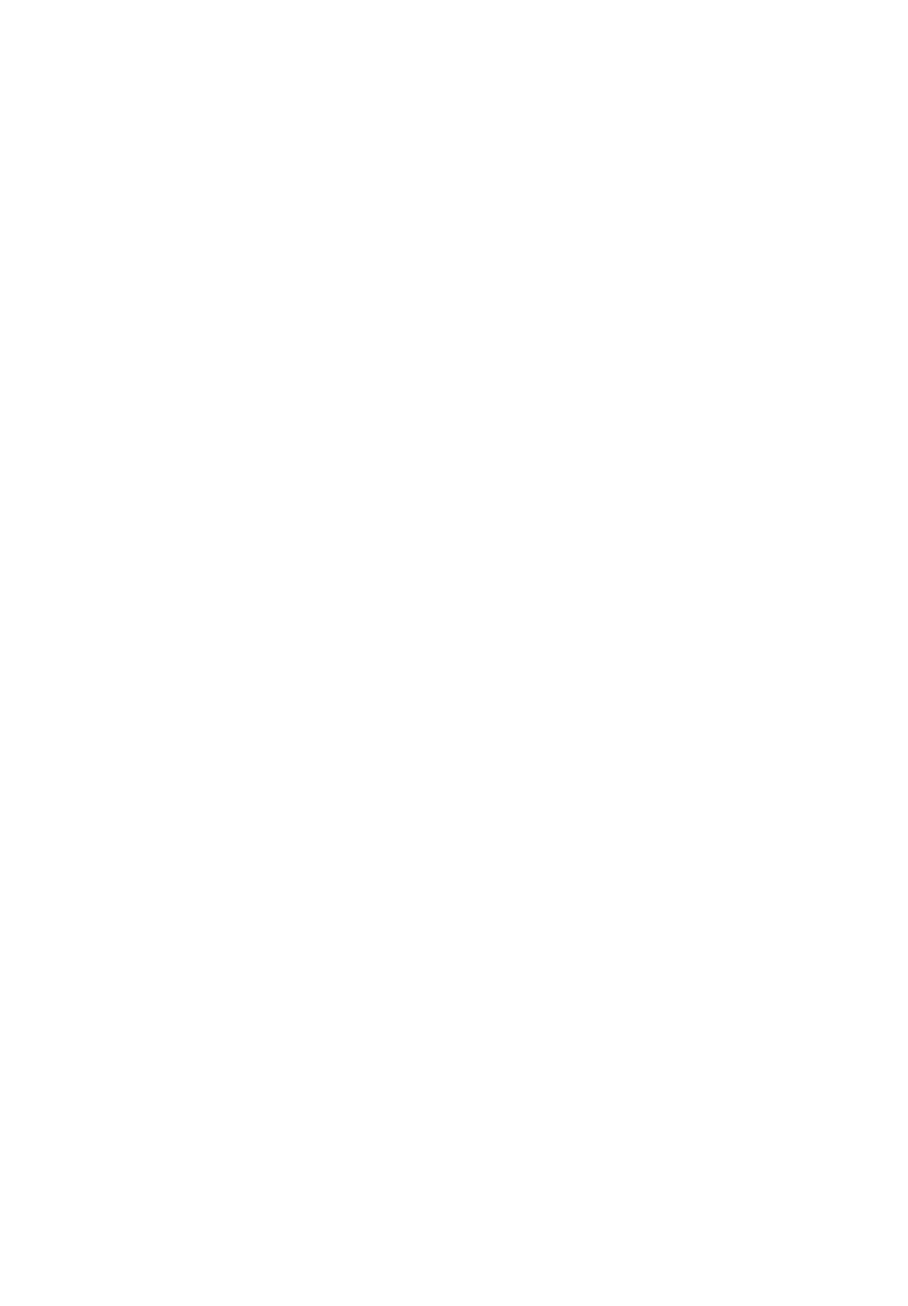
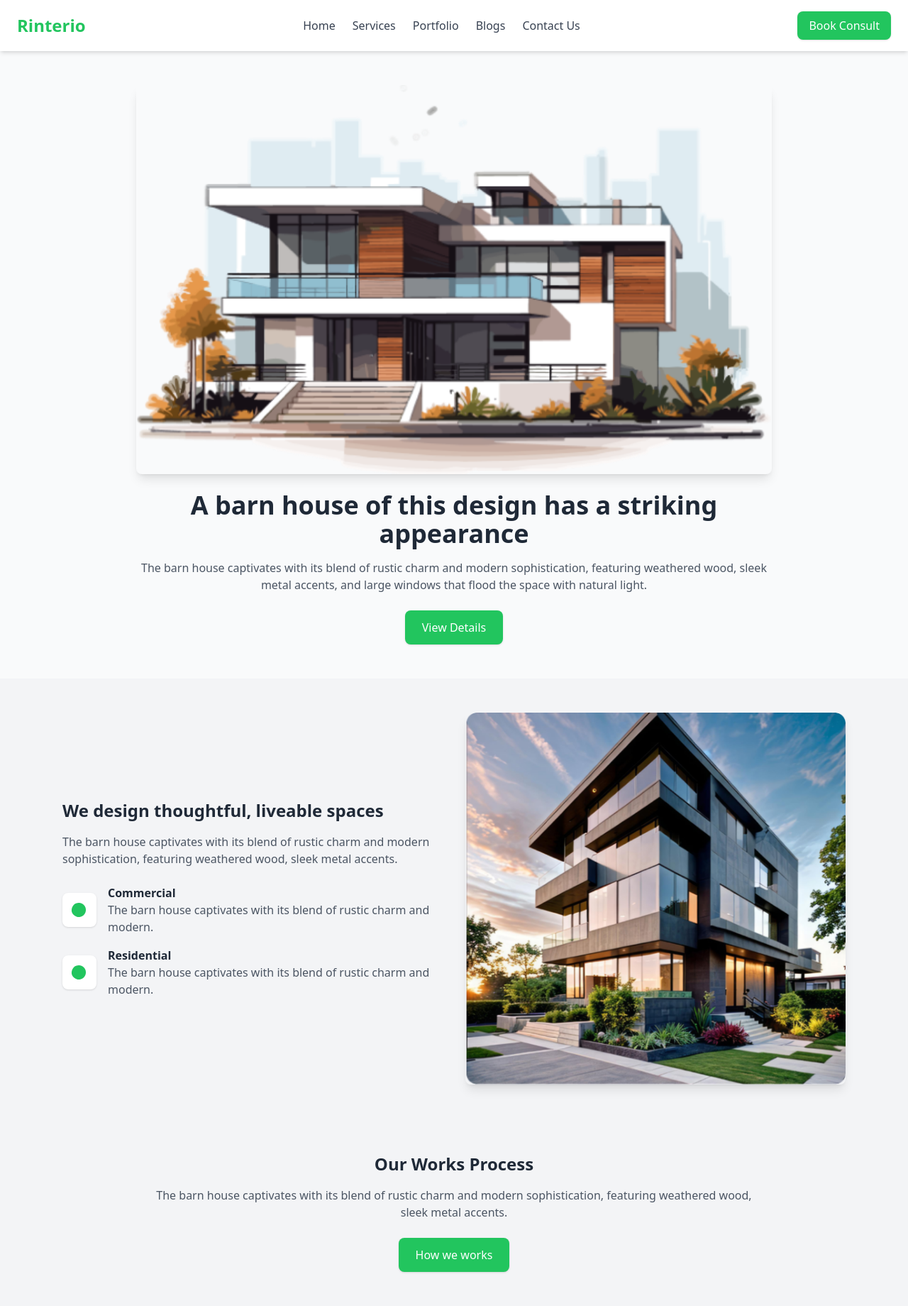
Before and after one commit to Ahmedalislam/Assignment-03, a plain HTML site: page index.html in a window 1280 px wide. Shown: the whole page at 71% size. Before the commit the page ends 800 px from the top, so only its background shows below. Drawn offline with nearby package versions, Linux system fonts and the light colour scheme.

Commit message:
banner and about section added

```diff
--- a/index.html
+++ b/index.html
@@ -6,14 +6,103 @@
     <title>Assignment 03</title>
     <link href="https://cdn.jsdelivr.net/npm/daisyui@4.12.22/dist/full.min.css" rel="stylesheet" type="text/css" />
 <script src="https://cdn.tailwindcss.com"></script>
+<!-- google font -->
+<link rel="preconnect" href="https://fonts.googleapis.com">
+<link rel="preconnect" href="https://fonts.gstatic.com" crossorigin>
+<link href="https://fonts.googleapis.com/css2?family=Manrope:wght@200..800&display=swap" rel="stylesheet">
+
+<style>
+
+.manrope {
+  font-family: "Manrope", serif;
+
+}
+</style>
+
 
 </head>
 <body>
-    <header>
-<nav>
+    <body class="bg-gray-50">
+        <!-- Header -->
+        <header class="flex items-center justify-between px-6 py-4 bg-white shadow-md">
+            <div class="flex items-center space-x-2">
+                <span class="text-green-500 text-2xl font-bold">Rinterio</span>
+            </div>
+            <nav class="hidden md:flex space-x-6">
+                <a href="#" class="text-gray-700 hover:text-green-500">Home</a>
+                <a href="#" class="text-gray-700 hover:text-green-500">Services</a>
+                <a href="#" class="text-gray-700 hover:text-green-500">Portfolio</a>
+                <a href="#" class="text-gray-700 hover:text-green-500">Blogs</a>
+                <a href="#" class="text-gray-700 hover:text-green-500">Contact Us</a>
+            </nav>
+            <div class="flex items-center space-x-4">
+                <button class="hidden md:block px-4 py-2 bg-green-500 text-white rounded-lg shadow hover:bg-green-600">Book Consult</button>
+                <button class="md:hidden text-gray-700">
+                    <svg xmlns="http://www.w3.org/2000/svg" class="h-6 w-6" fill="none" viewBox="0 0 24 24" stroke="currentColor">
+                        <path stroke-linecap="round" stroke-linejoin="round" stroke-width="2" d="M4 6h16M4 12h16m-7 6h7" />
+                    </svg>
+                </button>
+            </div>
+        </header>
 
-</nav>
-    </header>
+        <!-- Hero Section -->
+        <main class="px-6 py-12 text-center">
+            <div class="max-w-4xl mx-auto">
+                <img src="assets/banner.png" alt="Barn House Design" class="w-full h-auto rounded-lg shadow-lg mb-6">
+                <h1 class="text-3xl md:text-4xl font-bold text-gray-800 mb-4">A barn house of this design has a striking appearance</h1>
+                <p class="text-gray-600 mb-6">The barn house captivates with its blend of rustic charm and modern sophistication, featuring weathered wood, sleek metal accents, and large windows that flood the space with natural light.</p>
+                <a href="#" class="inline-block px-6 py-3 bg-green-500 text-white rounded-lg shadow hover:bg-green-600">View Details</a>
+            </div>
+        </main>
+
+        <!-- About Us Section -->
+        <section class="bg-gray-100 py-12">
+            <div class="max-w-6xl mx-auto px-6 grid grid-cols-1 md:grid-cols-2 gap-8 items-center">
+                <div>
+                    <h2 class="text-2xl font-bold text-gray-800 mb-4">We design thoughtful, liveable spaces</h2>
+                    <p class="text-gray-600 mb-6">The barn house captivates with its blend of rustic charm and modern sophistication, featuring weathered wood, sleek metal accents.</p>
+                    <div class="space-y-4">
+                        <div class="flex items-center space-x-4">
+                            <div class="p-3 bg-white rounded-lg shadow">
+                                <svg xmlns="http://www.w3.org/2000/svg" class="h-6 w-6 text-green-500" viewBox="0 0 24 24" fill="currentColor">
+                                    <path d="M12 2a10 10 0 11-7.515 17.51A10.02 10.02 0 0112 2zM9.293 12.707a1 1 0 011.414-1.414l2.586 2.586a1 1 0 010 1.414l-2.586 2.586a1 1 0 01-1.414-1.414L11.172 14l-1.879-1.879z" />
+                                </svg>
+                            </div>
+                            <div>
+                                <h3 class="font-bold text-gray-800">Commercial</h3>
+                                <p class="text-gray-600">The barn house captivates with its blend of rustic charm and modern.</p>
+                            </div>
+                        </div>
+                        <div class="flex items-center space-x-4">
+                            <div class="p-3 bg-white rounded-lg shadow">
+                                <svg xmlns="http://www.w3.org/2000/svg" class="h-6 w-6 text-green-500" viewBox="0 0 24 24" fill="currentColor">
+                                    <path d="M12 2a10 10 0 11-7.515 17.51A10.02 10.02 0 0112 2zM9.293 12.707a1 1 0 011.414-1.414l2.586 2.586a1 1 0 010 1.414l-2.586 2.586a1 1 0 01-1.414-1.414L11.172 14l-1.879-1.879z" />
+                                </svg>
+                            </div>
+                            <div>
+                                <h3 class="font-bold text-gray-800">Residential</h3>
+                                <p class="text-gray-600">The barn house captivates with its blend of rustic charm and modern.</p>
+                            </div>
+                        </div>
+                    </div>
+                </div>
+                <div>
+                    <img src="assets/Rectangle.png" alt="About Barn House" class="w-full h-auto rounded-lg shadow-lg">
+                </div>
+            </div>
+        </section>
+
+
+
+        <!-- Work Process Section -->
+        <section class="py-12 bg-gray-100">
+            <div class="max-w-4xl mx-auto px-6 text-center">
+                <h2 class="text-2xl font-bold text-gray-800 mb-4">Our Works Process</h2>
+                <p class="text-gray-600 mb-6">The barn house captivates with its blend of rustic charm and modern sophistication, featuring weathered wood, sleek metal accents.</p>
+                <a href="#" class="inline-block px-6 py-3 bg-green-500 text-white rounded-lg shadow hover:bg-green-600">How we works</a>
+            </div>
+        </section>
+    </body>
     <body>
 
     </body>
```
